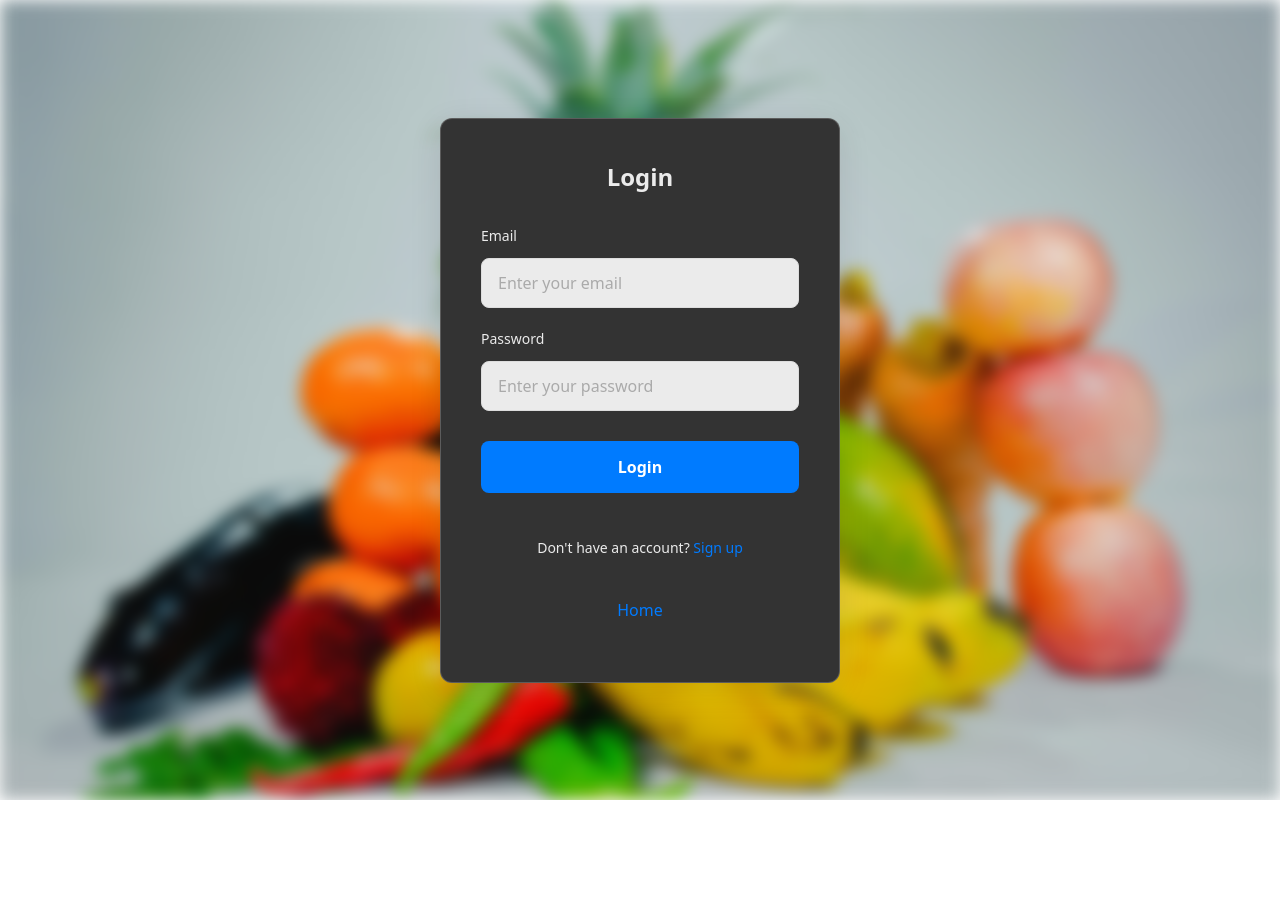
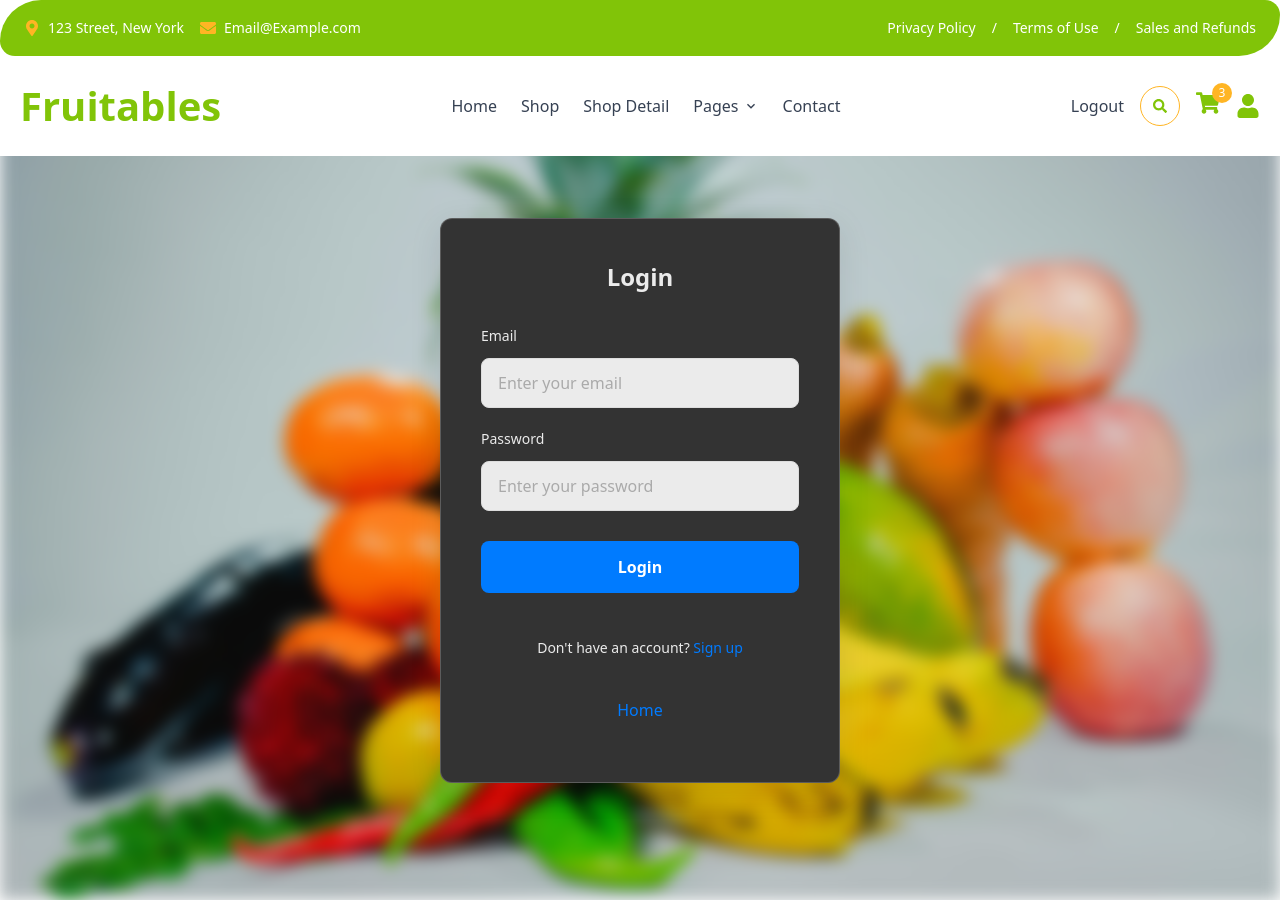
Before and after one commit to NadeemAshraf123/Organic-Fruitables, a React (Vite) app: page /login in a window 1280 px wide. Before the commit the page ends 800 px from the top, so only its background shows below. Built offline with nearby package versions, Linux system fonts and the light colour scheme; data requests are answered from the project's data file; sample sign-in values are in the browser's storage.

Commit message:
client side and admin side redering on the basis of the authentication + user role

```diff
--- a/db.json
+++ b/db.json
@@ -15,6 +15,22 @@
       "password": "Nadeem123@",
       "confirmPassword": "Nadeem123@",
       "role": "user"
+    },
+    {
+      "id": "66e2",
+      "name": "Anam Ali ",
+      "email": "anamali123@gmail.com",
+      "password": "Anam123@",
+      "confirmPassword": "Anam123@",
+      "role": "user"
+    },
+    {
+      "id": "d482",
+      "name": "Imran Khan",
+      "email": "imran123@gmail.com",
+      "password": "Imran123@",
+      "confirmPassword": "Imran123@",
+      "role": "admin"
     }
   ]
 }
--- a/src/App.tsx
+++ b/src/App.tsx
@@ -1,7 +1,6 @@
 import { useState, useEffect } from "react";
-import { BrowserRouter as Router, Routes, Route, } from "react-router-dom";
+import { BrowserRouter as Router, Routes, Route, useLocation, Navigate } from "react-router-dom";
 import "./App.css";
-// import DashboardShell from './components/mainLayout/MainDashboard'
 import MainDashboard from "./components/mainLayout/MainDashboard";
 import AuthenticatedUsers from "./components/productDashboard/adminSection/AuthenticatedUsers";
 import TopBar from "./components/layout/TopBar";
@@ -22,32 +21,91 @@ import AddProductCategory from "./components/pages/AddProductCategory";
 import AddProductPage from "./components/pages/AddProductPage";
 import LoginPage from "./components/pages/LoginPage";
 import SignUpPage from "./components/pages/SignUpPage";
-// dashboard section?
+
 import ProtectedRoute from "./components/protectroutes/ProtectedRoutes";
 import AddDashboardCategory from "./components/dashboardpages/addDashboardCategory/AddDashboardCategory";
 import AddDashboardProduct from "./components/dashboardpages/addDashboardProduct/AddDashboardProduct";
 
+function App() {
+  const [isAuthenticated, setIsAuthenticated] = useState(localStorage.getItem("isAuthenticated") === "true");
+  const [userRole, setUserRole] = useState<string>("");
 
+  useEffect(() => {
+    const syncAuth = async () => {
+      const auth = localStorage.getItem("isAuthenticated") === "true";
+      setIsAuthenticated(auth);
 
-function App() {
-    const [isAuthenticated, setIsAuthenticated] = useState(localStorage.getItem('isAuthenticated') === 'true');
-  useEffect(() => {
-    const syncAuth = () => {
-      setIsAuthenticated(localStorage.getItem('isAuthenticated') === 'true');
+      if (auth) {
+        const email = localStorage.getItem("userEmail");
+        if (email) {
+          try {
+            const res = await fetch(`http://localhost:3000/fruitablesusers?email=${email}`);
+            const users = await res.json();
+            if (users.length > 0) {
+              setUserRole(users[0].role);
+            }
+          } catch (error) {
+            console.error("Failed to fetch user role:", error);
+          }
+        }
+      } else {
+        setUserRole("");
+      }
     };
-    window.addEventListener('storage', syncAuth);
-    return () => window.removeEventListener('storage', syncAuth);
+
+    syncAuth();
+    window.addEventListener("storage", syncAuth);
+    return () => window.removeEventListener("storage", syncAuth);
   }, []);
 
   return (
+    <Router>
+      <AppContent
+        isAuthenticated={isAuthenticated}
+        setIsAuthenticated={setIsAuthenticated}
+        userRole={userRole}
+        setUserRole={setUserRole}
+      />
+    </Router>
+  );
+}
+
+function AppContent({ isAuthenticated, setIsAuthenticated, userRole, setUserRole }) {
+  const location = useLocation();
+  const hideNavbar = location.pathname.startsWith("/dashboard");
+
+  const handleLogout = () => {
+    localStorage.removeItem("isAuthenticated");
+    localStorage.removeItem("userEmail");
+    setIsAuthenticated(false);
+    setUserRole("");
+  };
+
+  // Custom protection for dashboard routes
+  const DashboardGuard = ({ children }) => {
+    if (!isAuthenticated) {
+      // Unauthenticated users go to login
+      return <Navigate to="/login" replace />;
+    }
+
+    if (userRole === "admin") {
+      // Admin users can access dashboard
+      return children;
+    }
+
+    // Regular authenticated users go to home page
+    return <Navigate to="/" replace />;
+  };
+
+  return (
     <>
-      {/* <ShyrianCodingSchool />  */}
-      {/* <SheriyanCodingLandingPage /> */}
-      {/* <TopBar /> */}
-      {/* <LandingPageHeader /> */}
-      <Router>
-
-      {/* <Navbar isAuthenticated = {isAuthenticated} onLogout = {() => setIsAuthenticated(false)}  /> */}
+      {!hideNavbar && (
+        <Navbar
+          isAuthenticated={isAuthenticated}
+          onLogout={handleLogout}
+          userRole={userRole}
+        />
+      )}
 
       <Routes>
         <Route
@@ -68,28 +126,33 @@ function App() {
             </>
           }
         />
-          <Route path="/add-product"  element={ <AddProductPage /> }  />
-          <Route path="/add-category" element={ <AddProductCategory /> }  />
-          <Route path="/login"    element={ <LoginPage setIsAuthenticated={setIsAuthenticated}/>  }   />
-          <Route path="/signuppage"   element={ <SignUpPage />   } />
+
+        <Route path="/add-product" element={<AddProductPage />} />
+        <Route path="/add-category" element={<AddProductCategory />} />
+        <Route
+          path="/login"
+          element={<LoginPage setIsAuthenticated={setIsAuthenticated} setUserRole={setUserRole} />}
+        />
+        <Route path="/signup" element={<SignUpPage />} />
 
 
-          {/* Dashboard Routes  -  Protected  */}
-
-          <Route element={<ProtectedRoute isAllowed={isAuthenticated} />}>
-            <Route path="/dashboard" element={ <MainDashboard /> }>
-              {/* <Route index element={<ProductDashboard />} /> */}
-              <Route path='authenticatedUsers' element={ <AuthenticatedUsers /> }  />
-              <Route path="adddashboardproduct" element={<AddDashboardProduct />   } />
-              <Route path="adddashboardcategory" element={<AddDashboardCategory /> } />
-            </Route>
+        <Route
+          path="/dashboard"
+          element={
+            <DashboardGuard>
+              <MainDashboard />
+            </DashboardGuard>
+          }
+        >
+          <Route index element={<AuthenticatedUsers />} />
+          <Route path="authenticatedusers" element={<AuthenticatedUsers />} />
+          <Route path="adddashboardproduct" element={<AddDashboardProduct />} />
+          <Route path="adddashboardcategory" element={<AddDashboardCategory />} />
         </Route>
 
-
-
-
+        {/* Redirect any unknown routes to home */}
+        <Route path="*" element={<Navigate to="/" replace />} />
       </Routes>
-      </Router>
     </>
   );
 }
--- a/src/components/dashboardnavbar/DashboardNavbar.tsx
+++ b/src/components/dashboardnavbar/DashboardNavbar.tsx
@@ -7,7 +7,7 @@ import './DashboardNavbar.css';
 
 
 
-const DashboardNavbar = ( {toggleSidebar } ) => {
+const DashboardNavbar = ( {toggleSidebar, setSearchTerm } ) => {
     const [isMobile, setIsMobile] = useState(false);
 
     useEffect(() => {
@@ -50,7 +50,7 @@ const DashboardNavbar = ( {toggleSidebar } ) => {
 
              <div className='search-bar'>
                 <FontAwesomeIcon icon={faSearch} className='search-icon' />
-                <input type='text' placeholder='Search...' />
+                <input type='text' placeholder='Search...'  onChange={(e) => setSearchTerm(e.target.value)}/>
             </div>
         )}
     </div>
--- a/src/components/mainLayout/MainDashboard.tsx
+++ b/src/components/mainLayout/MainDashboard.tsx
@@ -3,11 +3,14 @@ import { Outlet } from "react-router-dom";
 import Sidebar from '../sidebar/Sidebar';
 import styles from './MainDashboard.module.css';
 import DashboardNavbar from '../dashboardnavbar/DashboardNavbar';
+// import AuthenticatedUsers from '../productDashboard/adminSection/AuthenticatedUsers';
 
-// const DashboardShell: React.FC = () => {
+
 const MainDashboard: React.FC = () => {
 
     const [isSidebarOpen, setIsSidebarOpen] = useState(true);
+    const [searchTerm, setSearchTerm] = useState("");
+
 
   useEffect(() => {
     const handleResize = () => {
@@ -32,21 +35,21 @@ const MainDashboard: React.FC = () => {
    return (
     <div className={styles.container}>
       <Sidebar isOpen={isSidebarOpen} toggleSidebar={toggleSidebar} />
-      {/* <div className={`${styles.mainContent} ${isSidebarOpen ? styles.sidebarOpen : ''}`}> */}
+
         <div className={styles.mainContent}>
 
         <DashboardNavbar
+          setSearchTerm = {setSearchTerm}
           toggleSidebar={toggleSidebar}
           isSidebarOpen={isSidebarOpen}
         />
         {isSidebarOpen && window.innerWidth < 992 && (
           <div className={styles.overlay} onClick={toggleSidebar} />
         )}
-        <Outlet />
+        <Outlet context={{ searchTerm }} />
       </div>
     </div>
   );
 };
 
 export default MainDashboard;
-// DashboardShell;
--- a/src/components/navbarTopbar/Navbar.tsx
+++ b/src/components/navbarTopbar/Navbar.tsx
@@ -205,10 +205,10 @@ const SmartHeader: React.FC = ({ isAuthenticated, onLogout }) => {
               <Link to="/" className="hover:text-[#81C408]">
                 Home
               </Link>
-              <Link to="/shop" className="hover:text-[#81C408]">
+              <Link to="/" className="hover:text-[#81C408]">
                 Shop
               </Link>
-              <Link to="/shop-detail" className="hover:text-[#81C408]">
+              <Link to="/" className="hover:text-[#81C408]">
                 Shop Detail
               </Link>
 
@@ -274,7 +274,7 @@ const SmartHeader: React.FC = ({ isAuthenticated, onLogout }) => {
                     Logout
                     </button>
                   ) : (
-                    <Link to="/loginpage" className="nav-button" >
+                    <Link to="/login" className="nav-button" >
                       Login
                     </Link>
                   )}
--- a/src/components/pages/LoginPage.css
+++ b/src/components/pages/LoginPage.css
@@ -23,6 +23,7 @@
   align-items: center;
   min-height: 100vh;
   padding: 20px;
+  margin-top: 100px;
 }
 
 .login-card {
--- a/src/components/pages/SignUpPage.module.css
+++ b/src/components/pages/SignUpPage.module.css
@@ -4,6 +4,7 @@
   min-height: 100vh;
   width: 100%;
   overflow: hidden;
+  margin-top: 150px;
 }
 
 /* Background blur layer - exactly like login page */
@@ -26,6 +27,7 @@
   align-items: center;
   min-height: 100vh;
   padding: 20px;
+  margin-top: 60px;
 }
 
 /* Updated container with glassmorphism effect like login */
--- a/src/components/sidebar/Sidebar.tsx
+++ b/src/components/sidebar/Sidebar.tsx
@@ -37,11 +37,7 @@ const Sidebar: React.FC<SidebarProps> = ({ isOpen, toggleSidebar }) => {
 
   return (
     <div className={`${styles.sidebar} ${isOpen ? styles.open : ''}`}>
-      {/* {showClosedButton && ( */}
-      {/* // <button className={styles.closeButton} onClick={toggleSidebar}> */}
-      {/* &times; */}
-      {/* // </button> */}
-      {/* // )} */}
+
       <h2 className={styles.logo}>Admin Panel</h2>
 
       <ul className={styles.menu}>
```
Also changed, not shown: src/components/pages/LoginPage.tsx (+29 -28 lines), src/components/pages/SignUpPage.tsx (+4 -4 lines), src/components/productDashboard/adminSection/AuthenticatedUsers.tsx (+17 -7 lines). Lines whose indentation alone changed are shown as unchanged.
